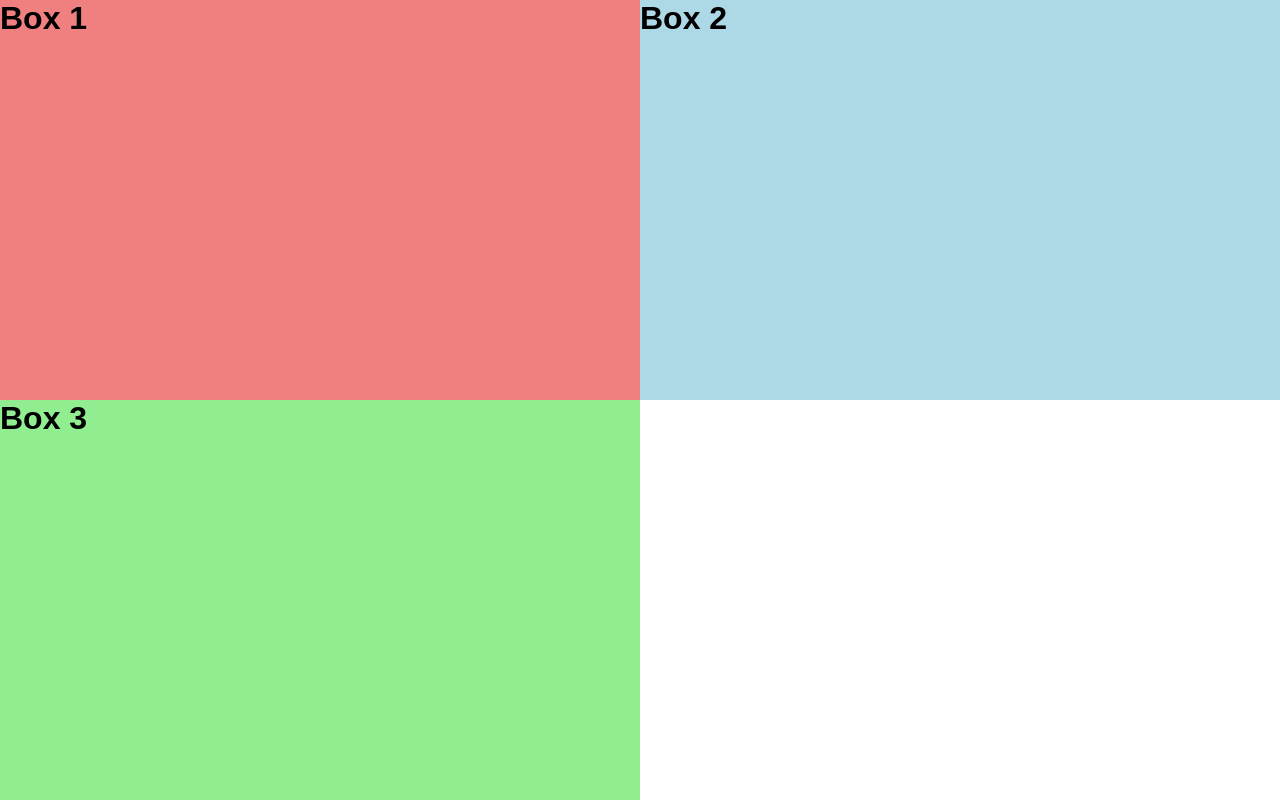
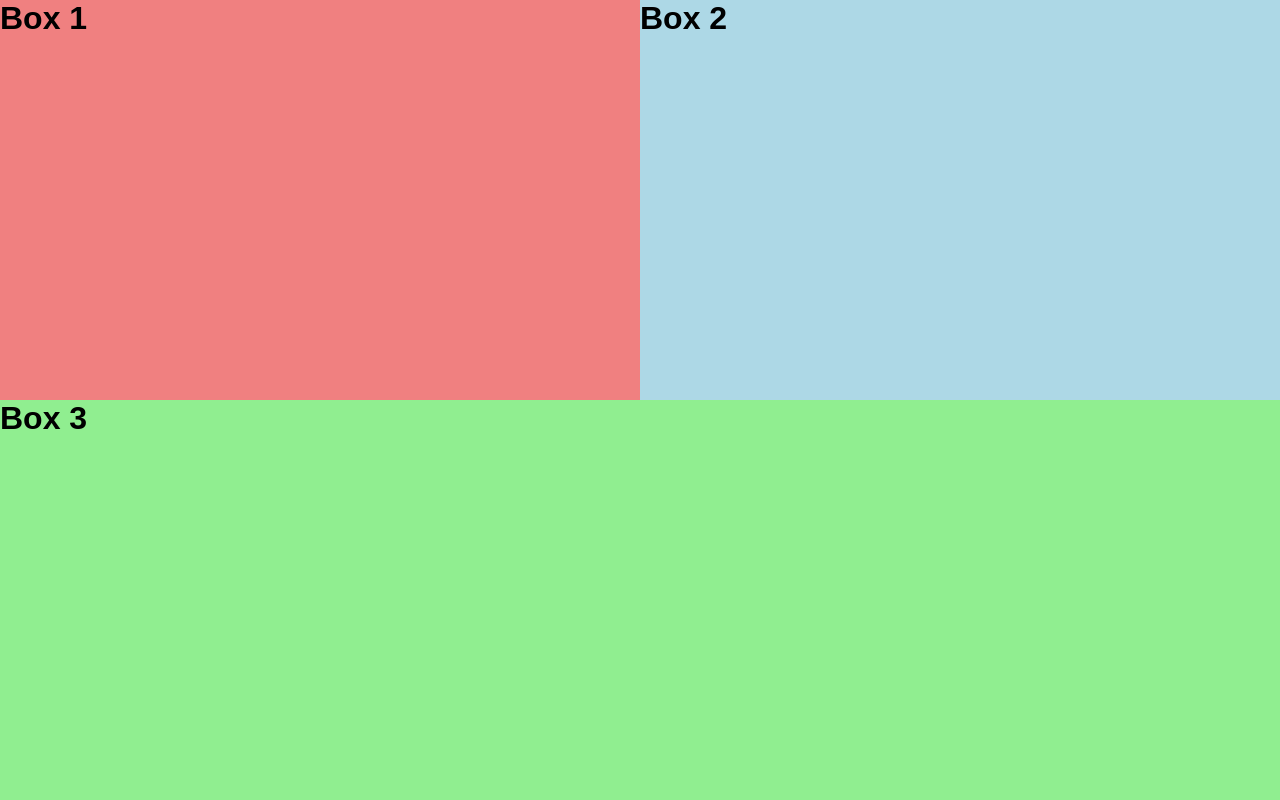
Before and after one commit to josee-fernandes/css-grid-crash-course, a plain HTML site: page index.html in a window 1280 px wide. Drawn offline with Linux system fonts and the light colour scheme.

Commit message:
Grid Column Start/End

```diff
--- a/css/style.scss
+++ b/css/style.scss
@@ -30,5 +30,11 @@ main{
    height: 100vh;
    display: grid;
    grid-template-columns: 1fr 1fr;
+   grid-template-rows: 1fr 1fr;
+}
 
+.box3{
+   // grid-column-start: 1;
+   // grid-column-end: 3;
+   grid-column: 1 / 3;
 }
```
Also changed, not shown: css/style.css, 1 other file.
